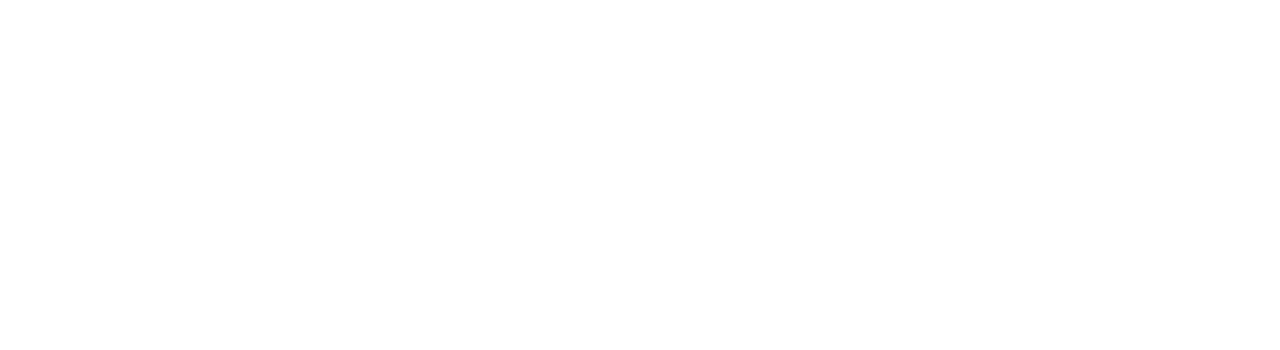
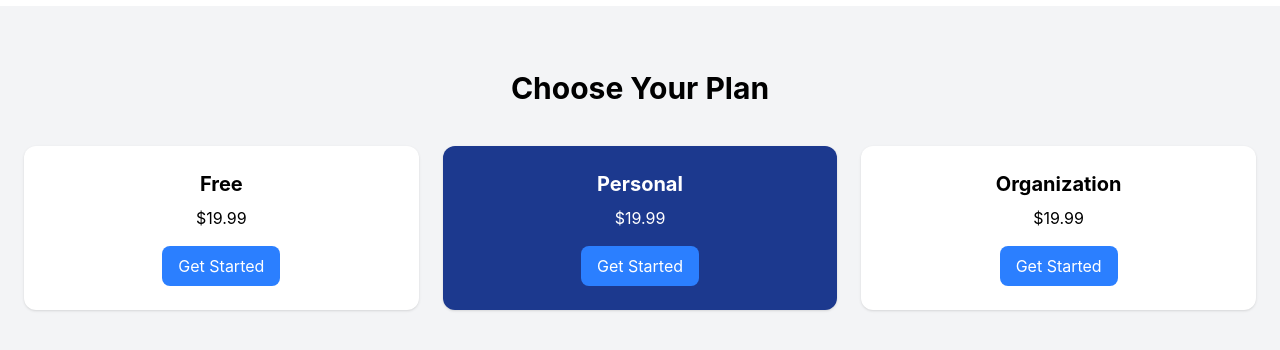
Before and after one commit to shameer125/React-Tailwind-Landing-Page, a React (Vite) app: page / in a window 1280 px wide. Shown: the part 1458-1808 px from the top of the page. Before the commit the page ends 1464 px from the top, so only its background shows below. Built offline with nearby package versions, Linux system fonts and the light colour scheme.

Commit message:
adding pricing section

```diff
--- a/src/App.jsx
+++ b/src/App.jsx
@@ -3,6 +3,7 @@ import Navbar from './components/Navbar';
 import Hero from './components/Hero';
 import Features from './components/Features';
 import Work from './components/Work';
+import Pricing from './components/Pricing';
 
 const App = () => {
   return (
@@ -11,6 +12,7 @@ const App = () => {
       <Hero />
       <Features />
       <Work />
+      <Pricing/>
     </div>
   )
 }
--- a/src/components/Pricing.jsx
+++ b/src/components/Pricing.jsx
@@ -0,0 +1,27 @@
+import React from 'react'
+
+const Pricing = () => {
+  return (
+    <section className="py-16 px-6 bg-gray-100 text-center">
+      <h2 className="text-3xl font-bold mb-10">Choose Your Plan</h2>
+      <div className="grid md:grid-cols-3 gap-6">
+        {["Free", "Personal", "Organization"].map((plan, i) => (
+          <div
+            key={i}
+            className={`p-6 rounded-xl shadow ${
+              i === 1 ? "bg-blue-900 text-white" : "bg-white"
+            }`}
+          >
+            <h3 className="text-xl font-bold mb-2">{plan}</h3>
+            <p className="mb-4">$19.99</p>
+            <button className="bg-blue-500 text-white px-4 py-2 rounded-lg">
+              Get Started
+            </button>
+          </div>
+        ))}
+      </div>
+    </section>
+  );
+}
+
+export default Pricing
```
